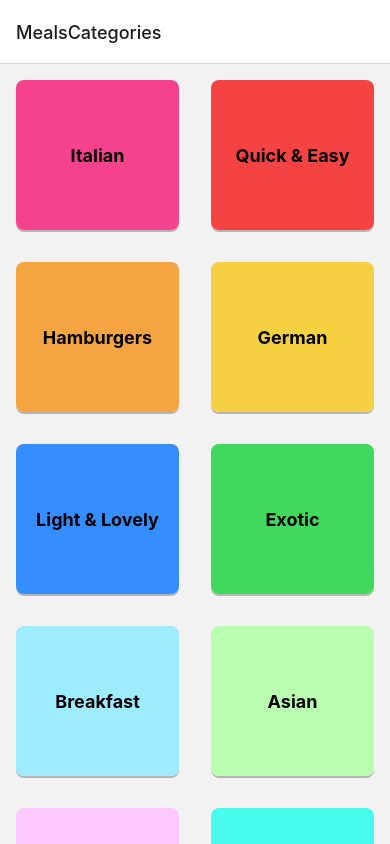
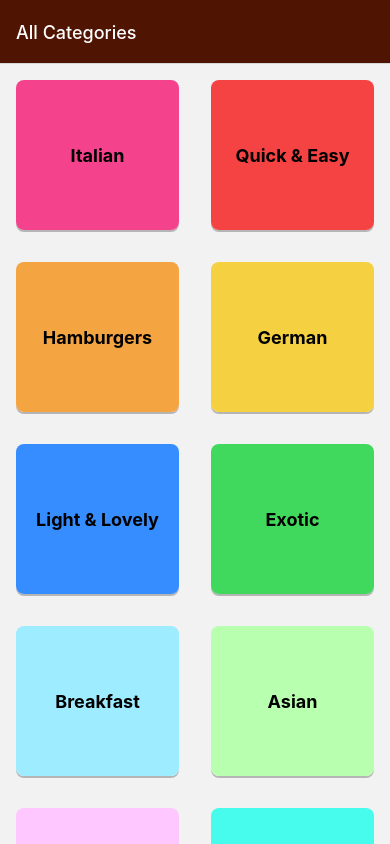
Before and after one commit to ranaawais0303/MealsApp, a React Native app: screen / in a window 390 px wide. Built offline with nearby package versions, Linux system fonts and the light colour scheme.

Commit message:
apply styling screen header & background and using options and screen options

```diff
--- a/App.js
+++ b/App.js
@@ -11,8 +11,20 @@
     <>
       <StatusBar style="auto" />
       <NavigationContainer>
-        <Stack.Navigator>
-          <Stack.Screen name="MealsCategories" component={CategoriesScreen} />
+        <Stack.Navigator
+          screenOptions={{
+            headerStyle: { backgroundColor: "#501402" },
+            headerTintColor: "white",
+            contentStyle: { backgroundColor: "#3f2fd" },
+          }}
+        >
+          <Stack.Screen
+            name="MealsCategories"
+            component={CategoriesScreen}
+            options={{
+              title: "All Categories",
+            }}
+          />
           <Stack.Screen name="MealsOverview" component={MealsOverviewScreen} />
         </Stack.Navigator>
       </NavigationContainer>
--- a/components/MealsItem.js
+++ b/components/MealsItem.js
@@ -43,7 +43,8 @@
   mealItem: {
     margin: 16,
     borderRadius: 8,
-    overflow: Platform.OS === "android" ? "hidden" : "visible",
+    // overflow: Platform.OS === "android" ? "hidden" : "visible",
+    overflow: "hidden",
     backgroundColor: "white",
     elevation: 4,
     //for ios pick from gridtile shadows..
```
